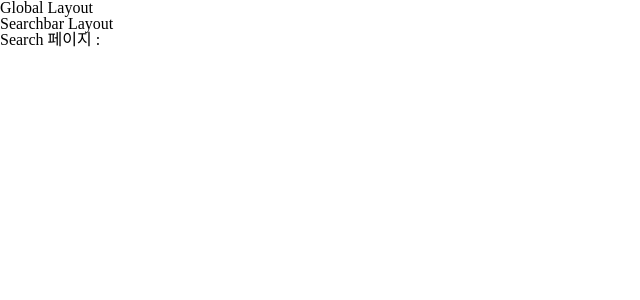
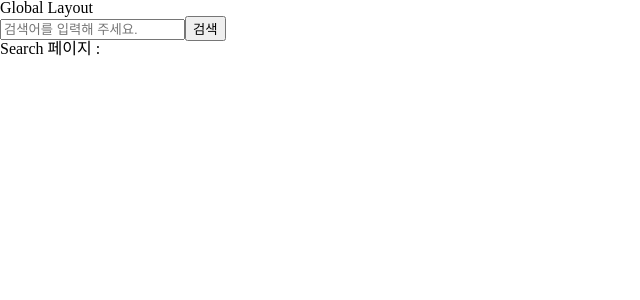
Before and after one commit to seokachu/onebite-cinema-ver2, a Next.js app: page /search in a window 1280 px wide. Shown: the top 300 px of the page, without its empty margins (0-640 px from the left). Built offline with nearby package versions, Linux system fonts and the light colour scheme.

Commit message:
[Day10] 미션 완료

```diff
--- a/src/app/(with-searchbar)/layout.tsx
+++ b/src/app/(with-searchbar)/layout.tsx
@@ -1,3 +1,10 @@
+import SearchBar from "@/components/SearchBar";
+
 export default function Layout({ children }: { children: React.ReactNode }) {
-  return <div>Searchbar Layout{children}</div>;
+  return (
+    <div>
+      <SearchBar />
+      {children}
+    </div>
+  );
 }
--- /dev/null
+++ b/src/components/SearchBar.tsx
@@ -0,0 +1,48 @@
+"use client";
+
+import { useRouter, useSearchParams } from "next/navigation";
+import { useEffect, useState } from "react";
+
+export default function SearchBar() {
+  const router = useRouter();
+  const searchParams = useSearchParams();
+  const [search, setSearch] = useState("");
+
+  const q = searchParams.get("q");
+
+  useEffect(() => {
+    setSearch(q || "");
+  }, [q]);
+
+  const onChangeSearch = (e: React.ChangeEvent<HTMLInputElement>) => {
+    setSearch(e.target.value);
+  };
+
+  const onSubmit = (e: React.FormEvent) => {
+    e.preventDefault();
+
+    if (!search) return alert("검색어를 입력해 주세요.");
+    if (q === search) return;
+
+    router.push(`/search?q=${search}`);
+  };
+
+  return (
+    <div>
+      <form onSubmit={onSubmit}>
+        <div>
+          <label>
+            {/* <span>영화제목 검색</span> */}
+            <input
+              type="text"
+              value={search}
+              onChange={onChangeSearch}
+              placeholder="검색어를 입력해 주세요."
+            />
+          </label>
+          <button type="submit">검색</button>
+        </div>
+      </form>
+    </div>
+  );
+}
```
